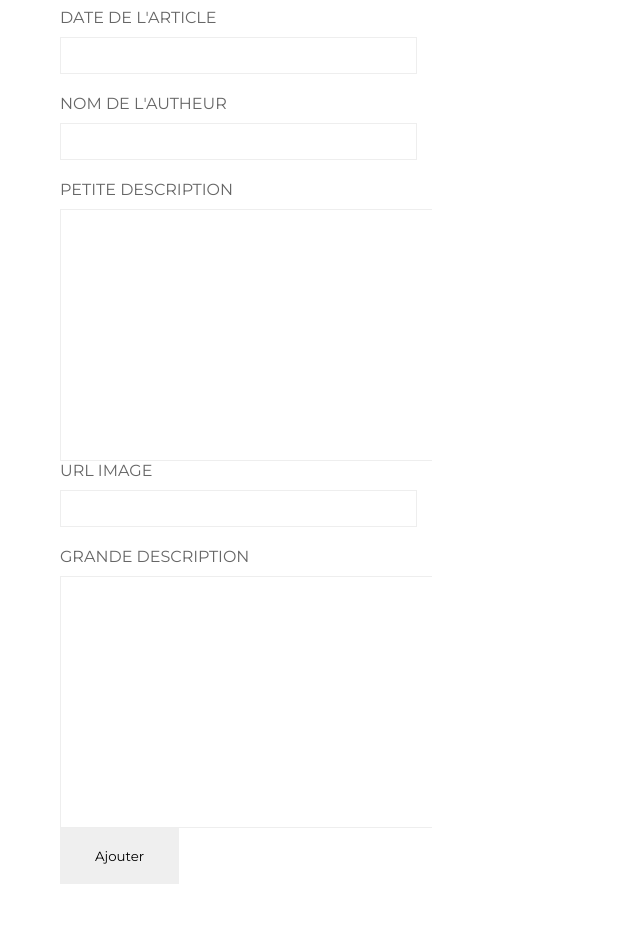
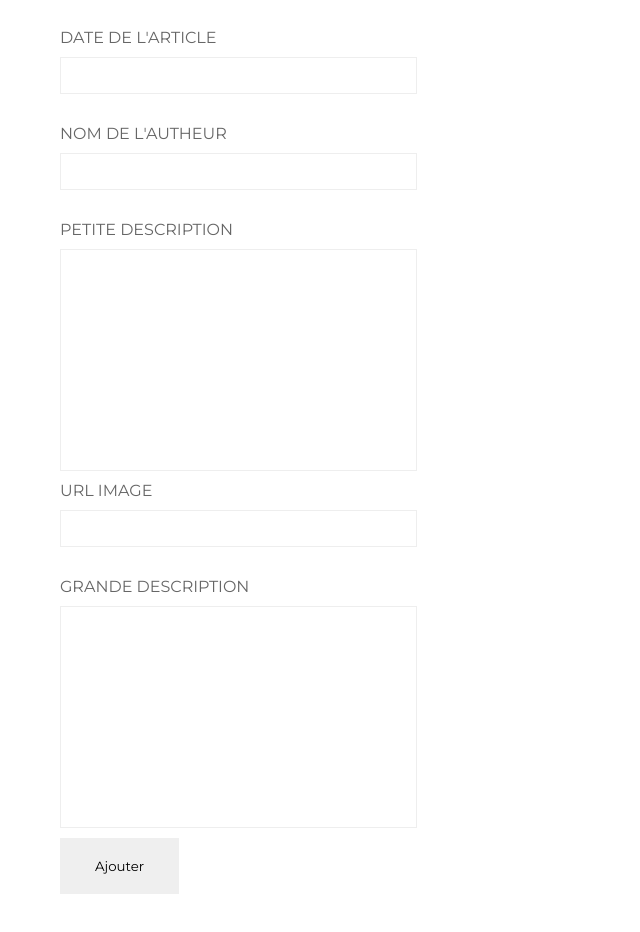
Before and after one commit to LenaPancher/blog-vuejs, a Vue app: page /admin in a window 1280 px wide. Shown: the part 254-1186 px from the top of the page, without its empty margins (0-640 px from the left). Built offline with nearby package versions, Linux system fonts and the light colour scheme; no server answers.

Commit message:
fix adminsection

```diff
--- a/src/components/AdminSection.vue
+++ b/src/components/AdminSection.vue
@@ -19,7 +19,7 @@
                 <label for="url">URL IMAGE</label>
                 <input name="url" type="text" v-model="urlImage">
                 <label for="title">GRANDE DESCRIPTION</label>
-                <textarea v-model="content"></textarea>
+                <textarea name="shortdesc" v-model="content"></textarea>
             </div>
             <button type="submit">Ajouter</button>
         </form>
@@ -32,15 +32,24 @@ export default {
     name: "addCard",
     data() {
         return {
-            newArticle: "",
+            newTitle: "",
+            newDate: "",
+            newAuthor: "",
+            newShortDesc: "",
+            urlImage: "",
+            content: "",
         }
     },
     methods: {
         addCard() {
             // $store.commit : appeler une mutation
-            this.$store.commit("addArticle", {
-                name: this.newArticle,
-                done: false
+            this.$store.commit("updateInfosArticles", {
+                newTitle: this.newTitle,
+                newDate: this.newDate,
+                newAuthor: this.newAuthor,
+                newShortDesc: this.newShortDesc,
+                urlImage: this.urlImage,
+                content: this.content
             })
         }
     }
@@ -106,7 +115,6 @@ export default {
     .tesla_admin textarea {
     	height: 200px;
     	resize: none;
-    	padding: 25px 20px;
     }
     .tesla_admin input {
     	margin-bottom: 20px;
@@ -117,7 +125,7 @@ export default {
         width: 100%;
         text-align: left;
         font-weight: 500;
-        padding: 0 0 10px 0;
+        padding: 10px 0 10px 0;
         color: #666;
     }
     .tesla_admin label i {
@@ -130,6 +138,7 @@ export default {
     }
     .tesla_admin button {
     	padding: 20px 35px;
+        margin: 10px 0;
     	outline: none;
     	border: none;
     	cursor: pointer;
```
